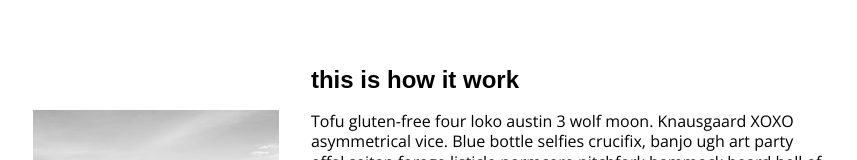
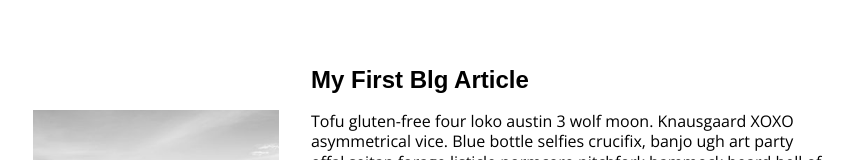
Before and after one commit to chechnyan/my-Portfolio, a plain HTML site: page Blog.html in a window 1280 px wide. Shown: the part 151-311 px from the top of the page, without its empty margins (210-1067 px from the left). Drawn offline with nearby package versions, Linux system fonts and the light colour scheme; a web font is replaced by a local one.

Commit message:
blog page test

```diff
--- a/Blog.html
+++ b/Blog.html
@@ -56,7 +56,7 @@
             <p>jafar alshishani</p>
         </div>
        <div class="col2">
-           <h2>this is how it work</h2>
+           <h2>My First Blg Article</h2>
            <p>
                Tofu gluten-free four loko austin 3 wolf moon. Knausgaard XOXO asymmetrical vice. Blue bottle selfies crucifix, banjo ugh art party offal seitan forage listicle normcore pitchfork hammock beard hell of. Mlkshk polaroid deep v, sartorial etsy quinoa pabst. Green juice flexitarian edison bulb wolf. Pinterest shabby chic health goth brooklyn drinking vinegar listicle deep v, activated charcoal keytar scenester quinoa brunch. Yuccie shabby chic 90's, cred cornhole art party kogi distillery selvage tbh letterpress pabst neutra fam tumblr.
            </p><br/><p>
```
